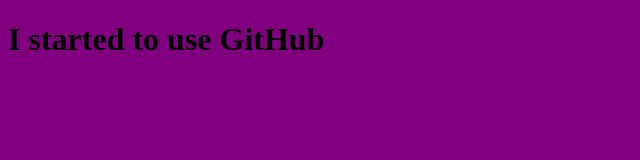
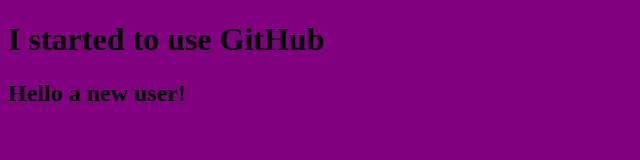
Before and after one commit to IrinaBKN/myFirstProject, a plain HTML site: page index.html in a window 1280 px wide. Shown: the whole page, without its empty margins (0-640 px from the left). Drawn offline with Linux system fonts and the light colour scheme.

Commit message:
added branch
added description

```diff
--- a/index.html
+++ b/index.html
@@ -8,5 +8,6 @@
 </head>
 <body>
     <h1>I started to use GitHub</h1>
+    <h2>Hello a new user!</h2>
 </body>
 </html>
```
